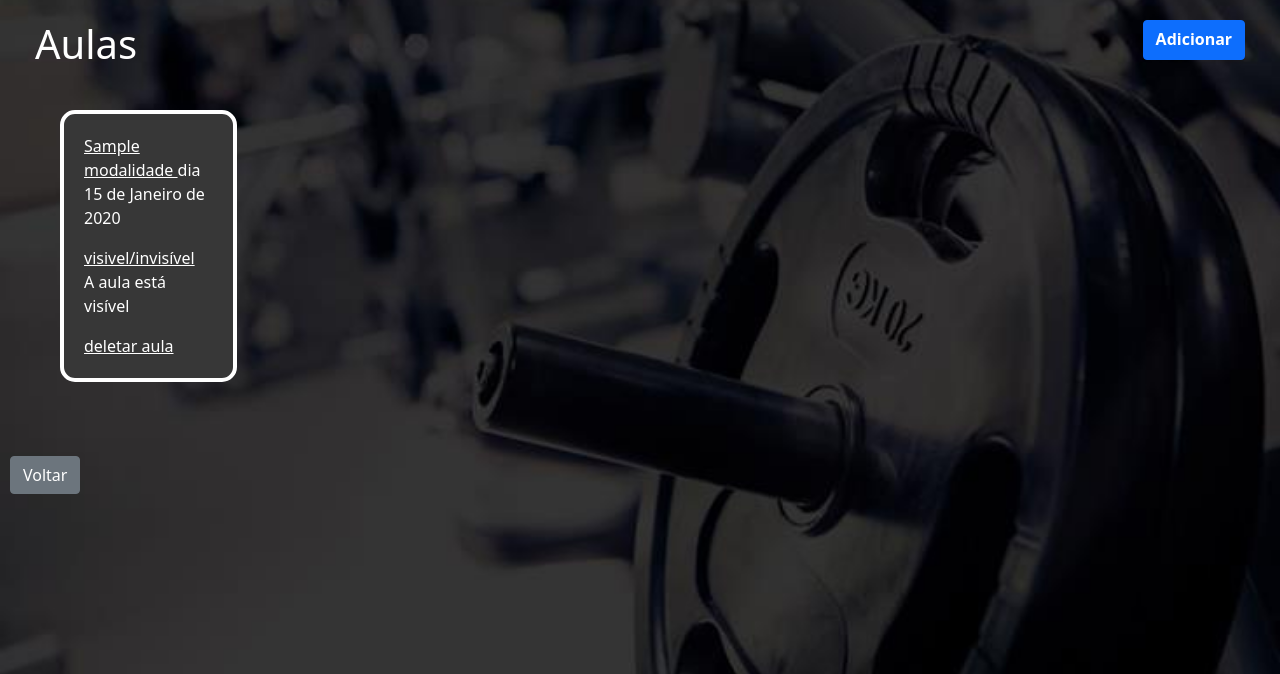
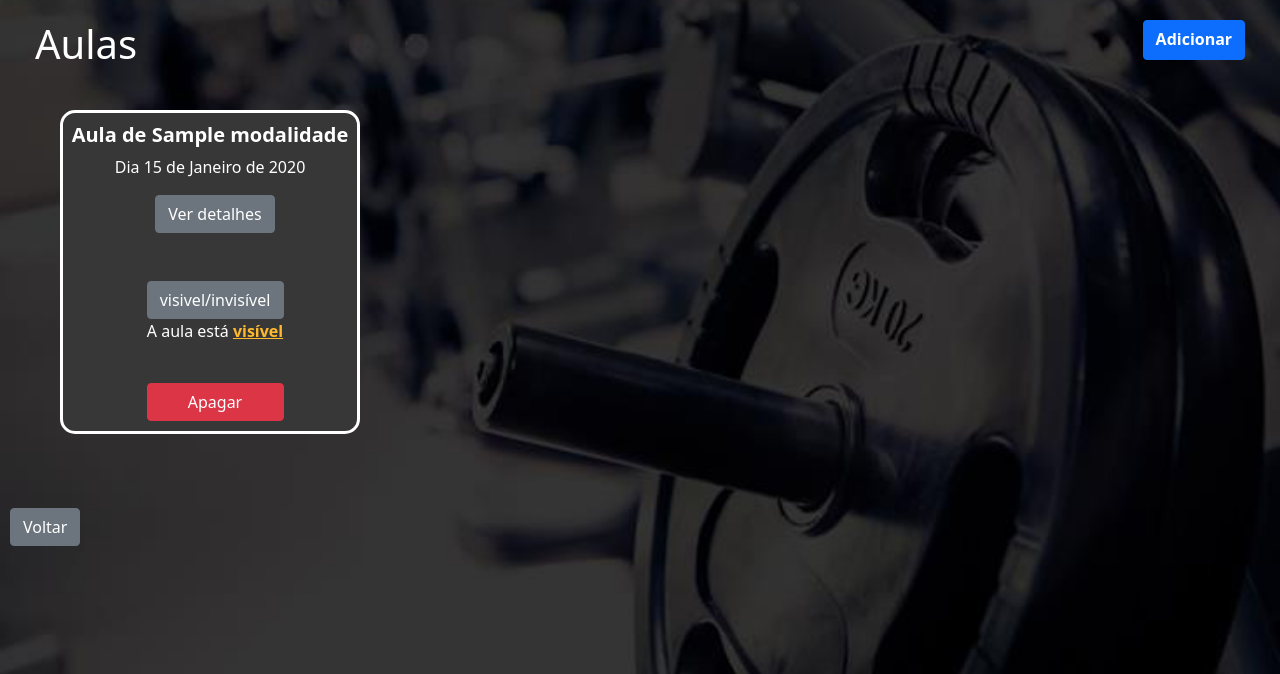
Before and after one commit to tomasolenscki/USPesos, a Django app: page /professores/aulas/ in a window 1280 px wide. Shown: the part 50-724 px from the top of the page. Run offline with Django 4.2, Linux system fonts and the light colour scheme; a user stored in the database is signed in; tables that the repository leaves empty hold one stand-in row (values such as "Sample post"); some libraries are stand-ins or nearby versions.

Commit message:
Alterar card aulas professor

```diff
--- a/professores/templates/professores/aulas.html
+++ b/professores/templates/professores/aulas.html
@@ -17,19 +17,30 @@ Aulas
     <div class = "lista-aulas">
     {% for aula in aulas %}
         <div class = "card-aulas">
-            <p> <a href="{% url 'professores:detalhe_aula' aula.pk %}"> {{ aula.modalidade }} </a> dia {{ aula.dia }} </p>
-            <a href="{% url 'professores:aula_visivel' aula.pk %}"> visivel/invisível </a>
+            <h5 style="text-align: center; margin-top: 10px; color: white;"><b>Aula de {{ aula.modalidade }}</b></h5>
+            <p style="text-align: center;">Dia {{ aula.dia }}</p>
+            <div style="text-align: center;">
+                <a href="{% url 'professores:detalhe_aula' aula.pk %}" class="btn btn-secondary">Ver detalhes</a>
+            </div>
+            <br>
+            <br>
+
+            <div class="d-grid gap-2 col-6 mx-auto">
+                <a href="{% url 'professores:aula_visivel' aula.pk %}" class="btn btn-secondary"> visivel/invisível </a>
+            </div>
 
             {% if aula.visivel %}
-            <p> A aula está visível</p>
+            <p class="p1" style="text-align: center;"> A aula está <b><u style="color: rgb(254, 185, 47);">visível</u></b></p>
 
             {% else %}
-
-            <p> A aula está invisível </p>
+            <p class="p1" style="text-align: center;"> A aula está <b><u>invisível</u></b></p>
 
             {% endif %}
 
-            <a href="{% url 'professores:deletar_aula' aula.pk %}"> deletar aula </a>
+            <br>
+            <div class="d-grid gap-2 col-6 mx-auto">
+                <a href = "{% url 'professores:deletar_aula' aula.pk %}" class="btn btn-danger">Apagar</a>
+            </div>
 
         </div>
     {% endfor %}
--- a/professores/templates/professores/detalhe_aula.html
+++ b/professores/templates/professores/detalhe_aula.html
@@ -6,7 +6,7 @@ Aula de {{ aula.modalidade }}
 
 {% block content %}
 
-<h1> Aula de {{ aula.modalidade }} </h1>
+<h1 class="p1"> Aula de {{ aula.modalidade }} </h1>
 
 {% if alunos %}
 
@@ -21,7 +21,7 @@ Aula de {{ aula.modalidade }}
 
 {% else %}
 
-<p>Não há alunos inscritos ainda</p>
+<p class="p1">Não há alunos inscritos ainda</p>
 
 {% endif %}
 
--- a/professores/templates/professores/nova_aula.html
+++ b/professores/templates/professores/nova_aula.html
@@ -15,7 +15,7 @@ Nova aula
     <form method="POST" action="{% url 'professores:nova_aula' %}">
         {% csrf_token %}
         {{ form.as_p }}
-        <button type="submit">Criar</button>
+        <button type="submit" class="btn btn-primary">Criar</button>
     </form>
 </div>
 
--- a/professores/templates/professores/solicitacoes.html
+++ b/professores/templates/professores/solicitacoes.html
@@ -25,7 +25,7 @@ Home
     </div>
     <br>
 {% else %}
-
+    <p class="p1">Não há solicitações pendentes.</p>
 {% endif %}
 
 <br>
--- a/static/estilo2.css
+++ b/static/estilo2.css
@@ -94,11 +94,11 @@
 }
 
 .card-aulas{
-  border: 4px solid var(--cor-da-borda);
+  border: 3px solid var(--cor-da-borda);
   border-radius: 15px;
   margin: 10px;
-  padding: 1.25rem;
-  width: 15%;
+  padding-bottom: 10px;
+  width: 300px;
   background-color: var(--cor-fundo);
 }
 
```
